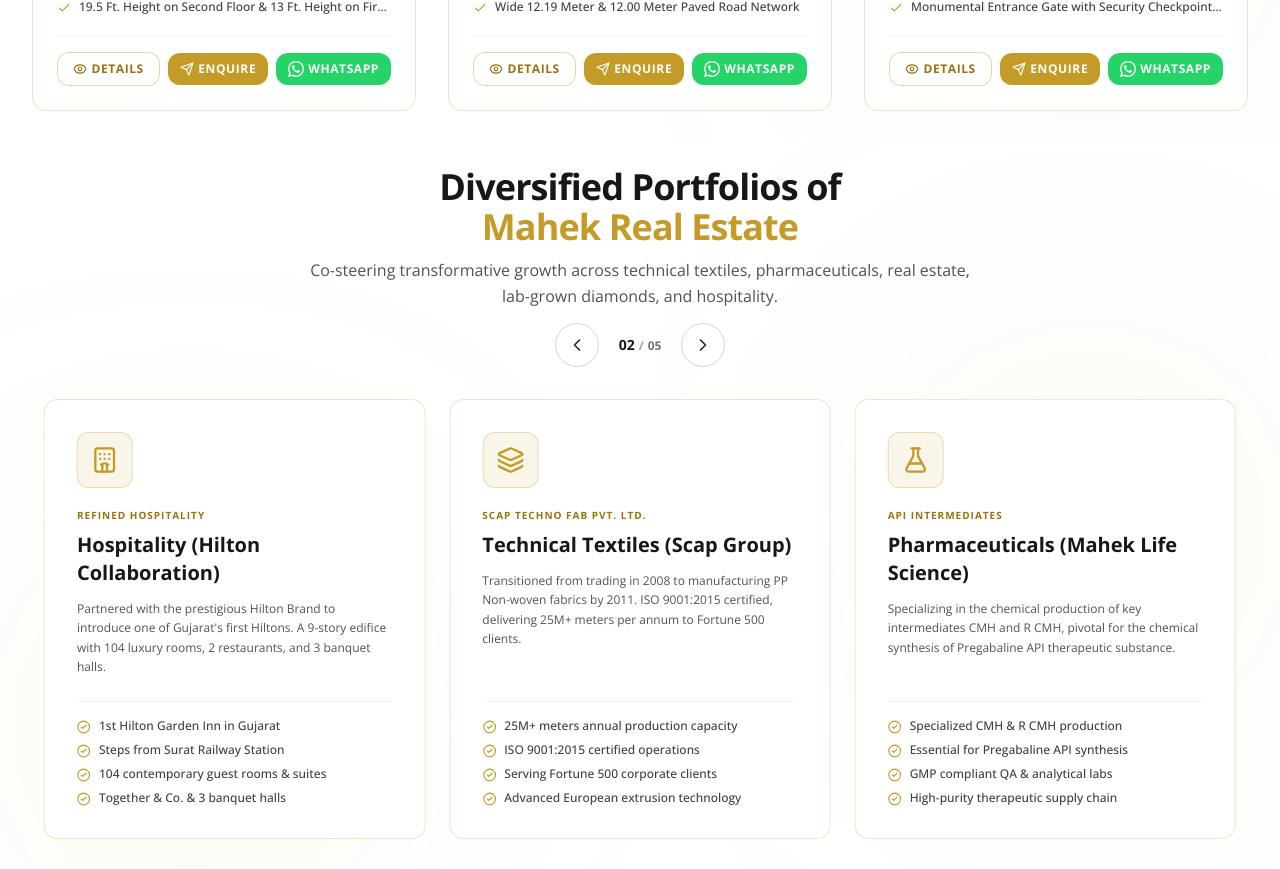
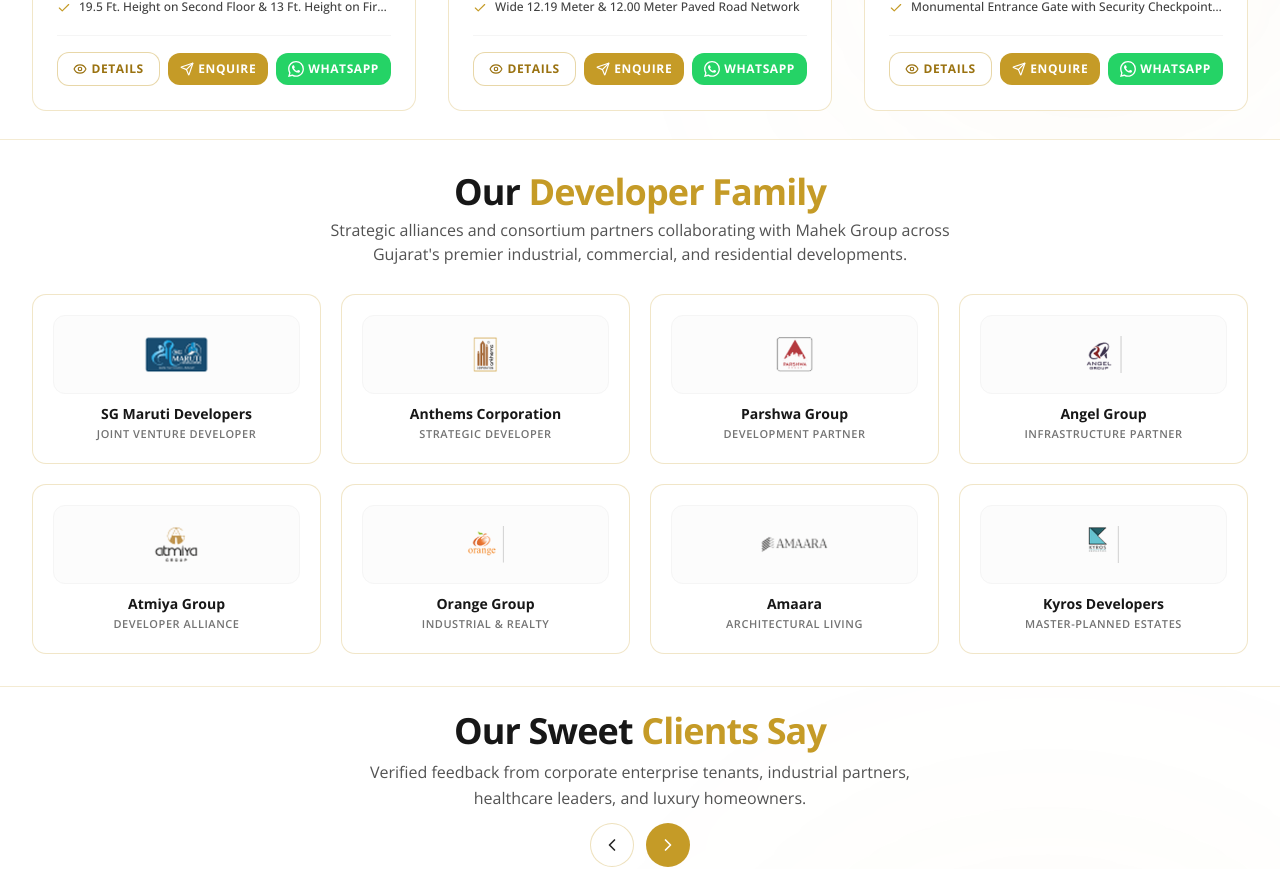
Before and after one commit to infomahekrealestate-cloud/mahek-realestate, a React (Vite) app: page / in a window 1280 px wide. Shown: the part 3460-4329 px from the top of the page. Built offline with nearby package versions, Linux system fonts and the light colour scheme; no server answers.

Commit message:
Update HomePage.jsx

```diff
--- a/src/pages/HomePage.jsx
+++ b/src/pages/HomePage.jsx
@@ -43,7 +43,7 @@
       />
 
       {/* 5. Services Offered by Mahek Real Estate */}
-      <ServicesSection />
+      {/* <ServicesSection /> */}
 
       {/* 6. Institutional Clients & Partners */}
       <ClientsSection />
```
